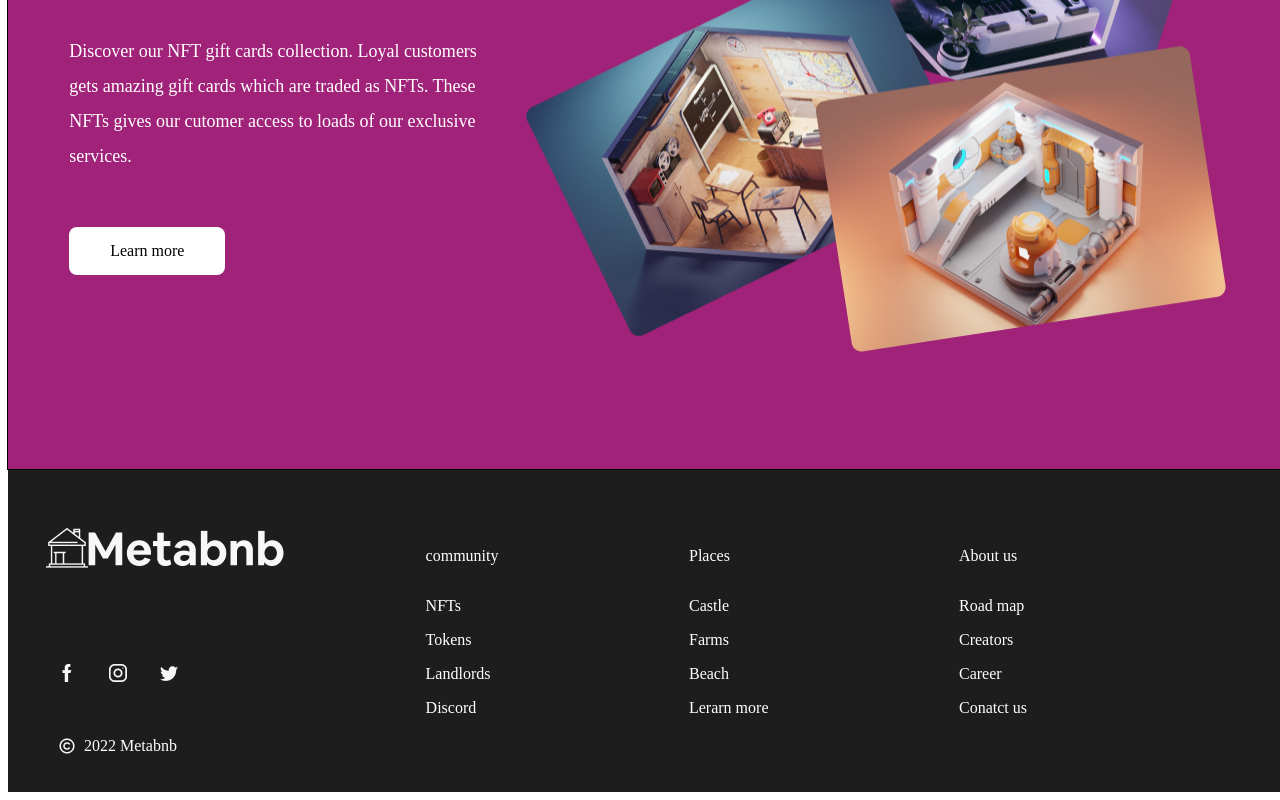
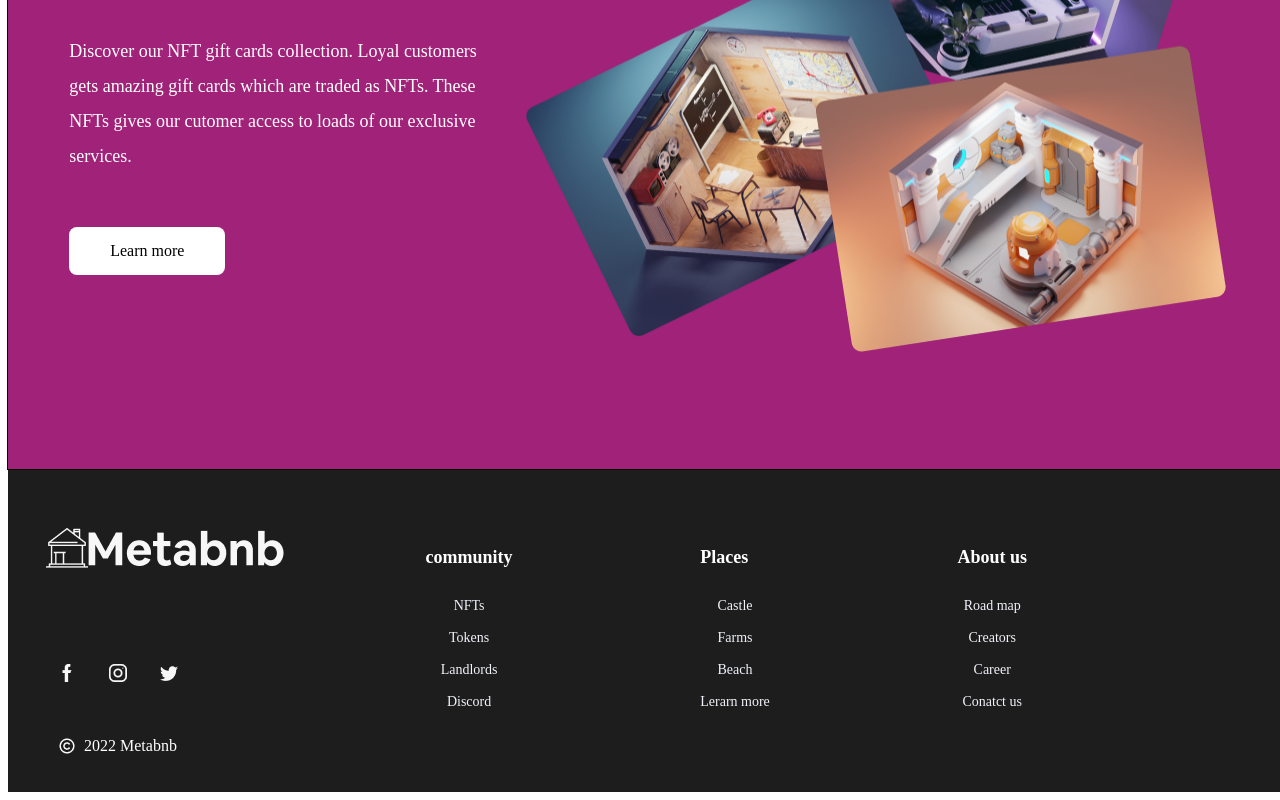
Before and after one commit to Emmydon1989/project3, a React (Create React App) app: page / in a window 1280 px wide. Shown: the part 1964-2764 px from the top of the page. Built offline with nearby package versions, Linux system fonts and the light colour scheme.

Commit message:
fix:debugging the footer

```diff
--- a/src/Footer.js
+++ b/src/Footer.js
@@ -21,7 +21,7 @@ export default function Footer(){
             </div>
             <div id="foot2">
                 <div id="community">
-                    community
+                    <div id="foot2_list">community</div>
                     <ul id="ul_items">
                         <li>NFTs</li>
                         <li>Tokens</li>
@@ -30,7 +30,7 @@ export default function Footer(){
                     </ul>
                 </div>
                 <div id="places">
-                    Places
+                    <div id="foot2_list">Places</div>
                 <ul id="ul_items">
                         <li>Castle</li>
                         <li>Farms</li>
@@ -39,7 +39,7 @@ export default function Footer(){
                     </ul>
                 </div>
                 <div id="about">
-                    About us
+                <div id="foot2_list">About us</div>
                 <ul id="ul_items">
                         <li>Road map</li>
                         <li>Creators</li>
--- a/src/Nav.js
+++ b/src/Nav.js
@@ -6,8 +6,8 @@ export default function Nav({open}){
              <div id="bar">
                  <div id="bar_img"><img src="/assets/bnb_house.png" alt=""></img></div>
                 <ul id="bar_list">
-                    <a href="/"><li>Home</li></a>
-                    <a href="Place"><li>Place to stay</li></a>
+                    <a href="/" id="links"><li>Home</li></a>
+                    <a href="/Place" id="links"><li>Place to stay</li></a>
                     <li>NFTs</li>
                     <li>Community</li>
                 </ul>
--- a/src/index.css
+++ b/src/index.css
@@ -19,6 +19,7 @@
   height: 48px;
   display: flex;
   justify-content: space-around;
+
 }
 #bar_list{
   display: flex;
@@ -31,8 +32,12 @@
   line-height: 25px;
   list-style: none;
   text-decoration: none;
+  border: none;
+}
+#links{
+  text-decoration: none;
+}
 
-}
 #bar_img{
   width: 233px;
   height: 36px;
@@ -340,6 +345,13 @@ footer{
   margin-right: 261px;
   justify-content: space-between;
 }
+#foot2_list{
+  font-family: 'Red Rose';
+  font-style: normal;
+  font-weight: 700;
+  font-size: 18px;
+ color: #FFFFFF;
+}
 #community{
   display: flex;
   flex-direction: column;
@@ -362,6 +374,12 @@ footer{
   display: flex;
   flex-direction: column;
   gap: 16px;
+  font-family: 'Red Rose';
+  font-style: normal;
+  font-weight: 400;
+  font-size: 14px;
+  align-items: center;
+  color: #F1F3F9;
 }
 #m1{
   display: flex;
@@ -623,6 +641,7 @@ footer{
   #main_diagrams{flex-direction: column; height: 750px;} #header2_text{font-size: 10px;}
   #container3_main1>h3{width: 100%;} #nft_logo{width: 300px; height: 350px;}
   #main1_note{width: 100%;} #img1,#img2{width: 200px;}
+  #ul_items{font-size: 10px;} #foot2_list{font-size: 12px;}
 
 
 }
--- a/src/index.js
+++ b/src/index.js
@@ -6,6 +6,7 @@ import reportWebVitals from './reportWebVitals';
 
 const root = ReactDOM.createRoot(document.getElementById('root'));
 root.render(
+
     <App />
 
 );
```
